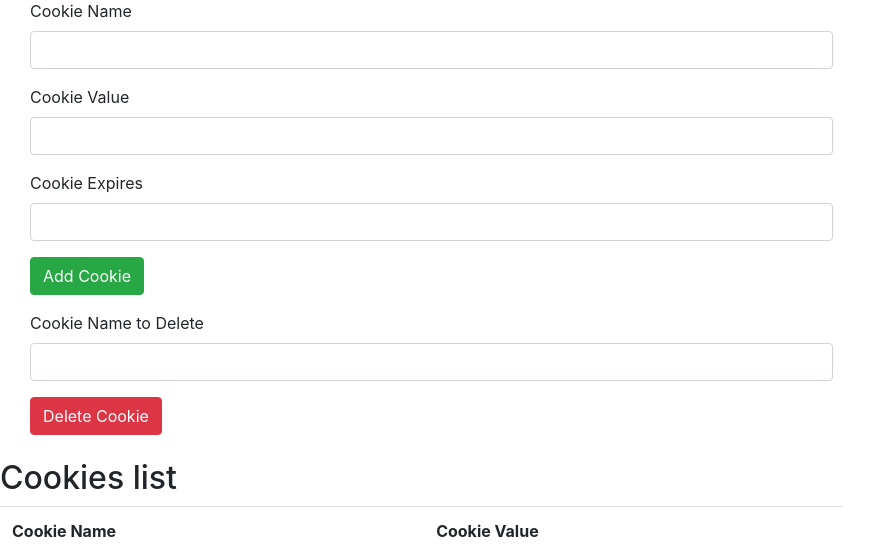
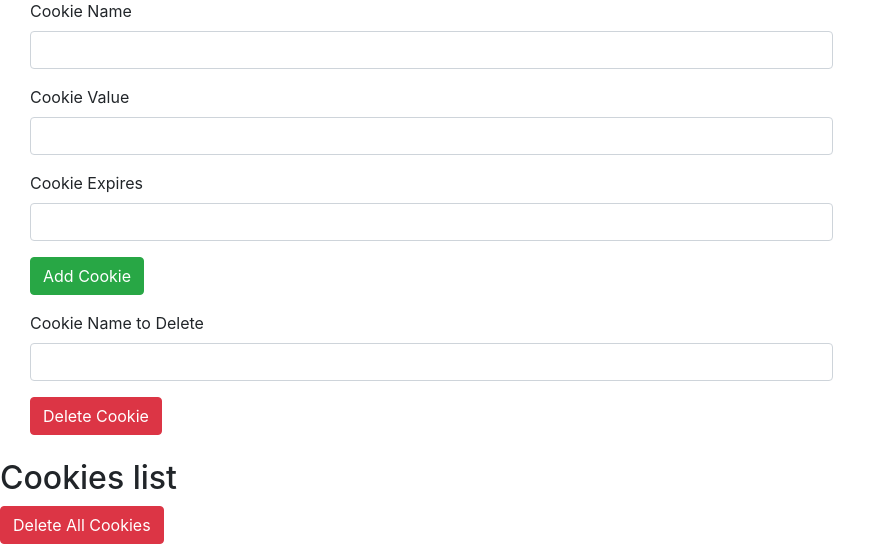
Before and after one commit to danieldan0/flask-app-lab, a Flask app: page /profile in a window 1280 px wide. Shown: the part 261-805 px from the top of the page, without its empty margins (0-896 px from the left). Run offline with Flask 3, Linux system fonts and the light colour scheme; the visitor is signed in with stand-in values (Sample User, id 1); lists and menus that the app fills with data are empty; some libraries are stand-ins or nearby versions.

Commit message:
Added a button do delete all cookies

```diff
--- a/app/users/templates/users/profile.html
+++ b/app/users/templates/users/profile.html
@@ -39,6 +39,9 @@
     <div class="row mt-4">
         <div class="col-md-8">
             <h2>Cookies list</h2>
+            <form method="post" action="{{ url_for('users.delete_all_cookies') }}">
+                <button type="submit" class="btn btn-danger">Delete All Cookies</button>
+            </form>
             <table class="table">
                 <thead>
                     <tr>
```
